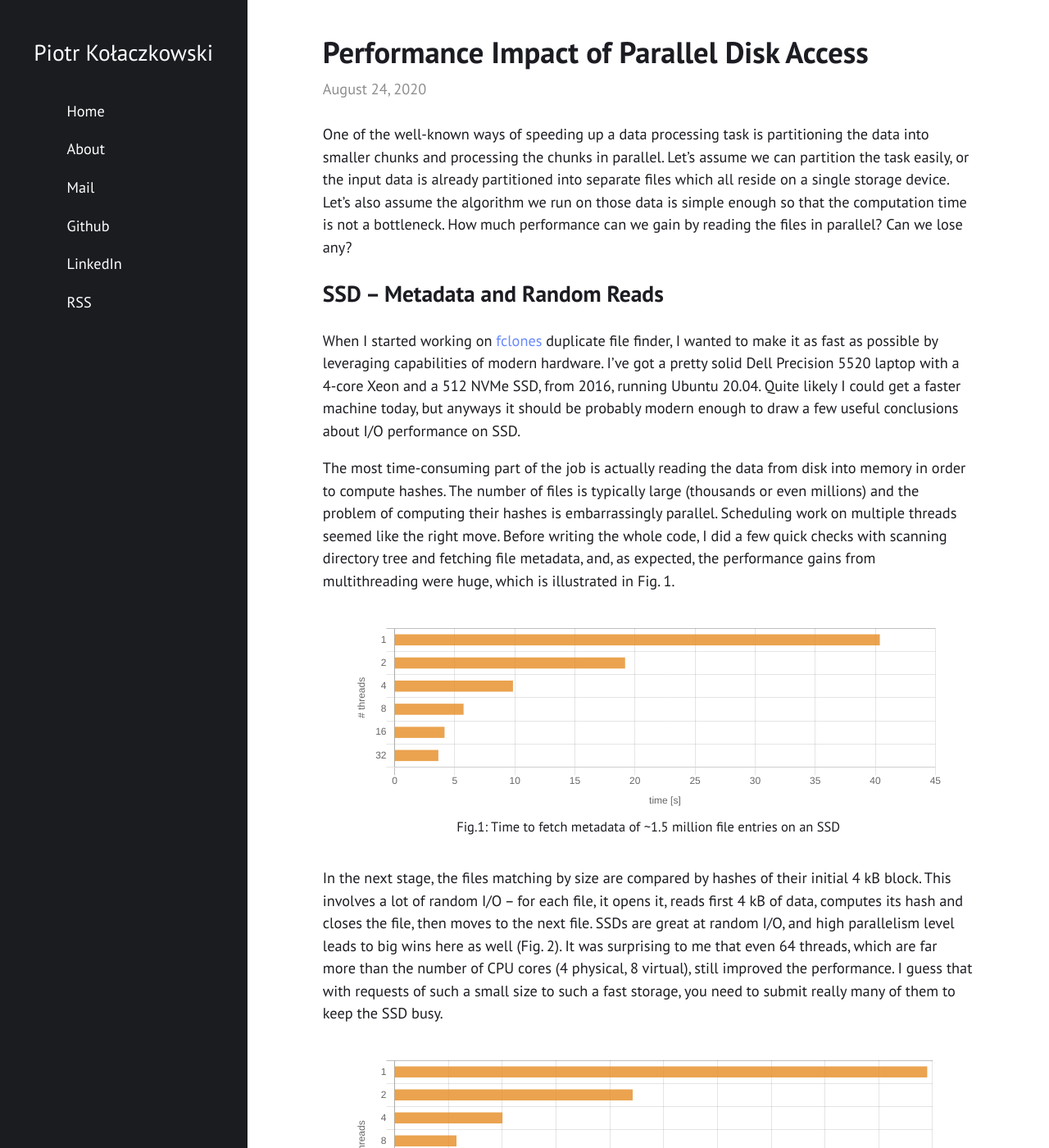
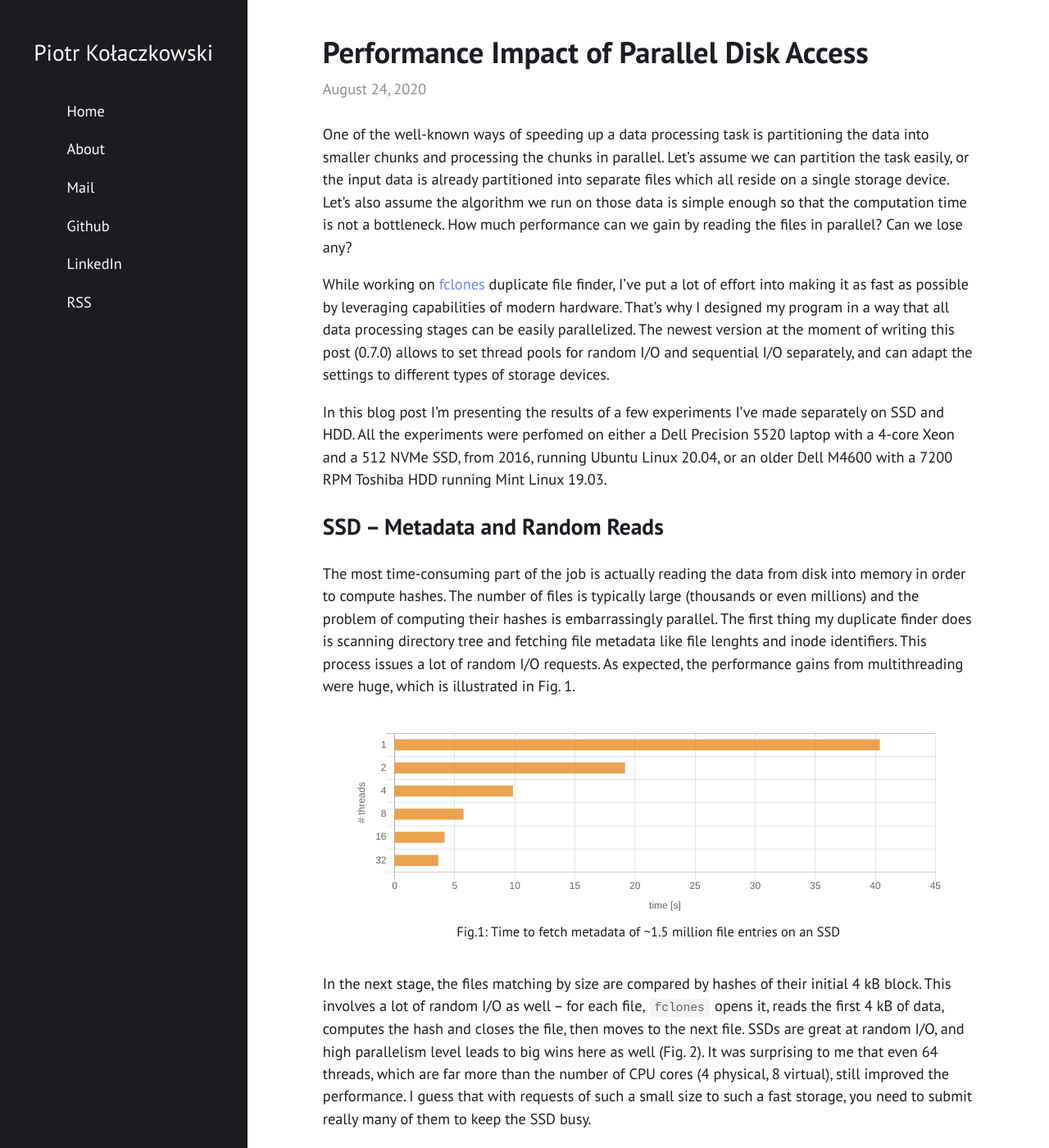
Before and after one commit to pkolaczk/pkolaczk.github.io, a Jekyll site: the page built from _posts/2020-08-24-disk-parallelism.md, in a window 1280 px wide and 1400 px high. Shown: the whole window at 82% size. Built offline with Jekyll 4.4.1, drawn with Linux system fonts in a browser that asks for light colours; nearby versions of some CDN libraries; library files that are not in the unit come from our copies; comment, search, counter and statistics services are not loaded.

Commit message:
Edited the introduction

```diff
--- a/_posts/2020-08-24-disk-parallelism.md
+++ b/_posts/2020-08-24-disk-parallelism.md
@@ -61,20 +61,23 @@ function makeBarChart(id, labels, data) {
 }
 </script>
 
+While working on [fclones](https://github.com/pkolaczk/fclones) duplicate file finder,
+I've put a lot of effort into making it as fast as possible by leveraging capabilities of modern hardware.
+That's why I designed my program in a way that all data processing stages can be easily parallelized.
+The newest version at the moment of writing this post (0.7.0) allows to set thread pools for random I/O
+and sequential I/O separately, and can adapt the settings to different types of storage devices.
+
+In this blog post I'm presenting the results of a few experiments I've made separately on SSD and HDD.
+All the experiments were perfomed on either a Dell Precision 5520 laptop with a 4-core Xeon and a 512 NVMe SSD, from 2016,
+running Ubuntu Linux 20.04, or an older Dell M4600 with a 7200 RPM Toshiba HDD running Mint Linux 19.03.
+
 # SSD – Metadata and Random Reads
-
-When I started working on [fclones](https://github.com/pkolaczk/fclones) duplicate file finder,
-I wanted to make it as fast as possible by leveraging capabilities of modern hardware.
-I've got a pretty solid Dell Precision 5520 laptop with a 4-core Xeon and a 512 NVMe SSD, from 2016,
-running Ubuntu 20.04.
-Quite likely I could get a faster machine today, but anyways it should be probably modern enough to draw
-a few useful conclusions about I/O performance on SSD.
-
 The most time-consuming part of the job is actually reading
 the data from disk into memory in order to compute hashes. The number of files is typically large (thousands or even millions)
-and the problem of computing their hashes is embarrassingly parallel. Scheduling work on multiple threads seemed like the right move.
-Before writing the whole code, I did a few quick checks with scanning directory tree and fetching file metadata, and, as expected, the performance
-gains from multithreading were huge, which is illustrated in Fig. 1.
+and the problem of computing their hashes is embarrassingly parallel.
+The first thing my duplicate finder does is scanning directory tree and fetching file metadata like file lenghts and inode identifiers.
+This process issues a lot of random I/O requests. As expected, the performance gains from multithreading were huge,
+which is illustrated in Fig.&nbsp;1.
 
 <div class="figure">
     <div style="height:12.5em"><canvas id="scanPerfSsd"></canvas></div>
@@ -86,9 +89,9 @@ gains from multithreading were huge, which is illustrated in Fig. 1.
     <span class="caption"> Fig.1: Time to fetch metadata of ~1.5 million file entries on an SSD</span>
 </div>
 
-In the next stage, the files matching by size are compared by hashes of their initial 4 kB block. This involves a lot of random I/O –
-for each file, it opens it, reads first 4 kB of data, computes its hash and closes the file, then moves to the next file.
-SSDs are great at random I/O, and high parallelism level leads to big wins here as well (Fig. 2). It was surprising to me
+In the next stage, the files matching by size are compared by hashes of their initial 4 kB block. This involves a lot of random I/O as well –
+for each file, `fclones` opens it, reads the first 4 kB of data, computes the hash and closes the file, then moves to the next file.
+SSDs are great at random I/O, and high parallelism level leads to big wins here as well (Fig.&nbsp;2). It was surprising to me
 that even 64 threads, which are far more than the number of CPU cores (4 physical, 8 virtual), still improved the performance.
 I guess that with requests of such a small size to such a fast storage, you need to submit really many of them to keep
 the SSD busy.
@@ -133,7 +136,7 @@ Feel free to drop any clues in the comments.
 
 How do I known the CPU is not the main bottleneck here then? The CPU load numbers given by `iostat` are pretty high, aren't they?
 I measured how much time it takes to do the task when all the data were cached, by running it again, without prior dropping caches.
-When all cached, the metadata scanning took 1.5 s and the partial hashing took 1.7 s. This is still
+When all cached, the metadata scanning took 1.5&nbsp;s and the partial hashing took 1.7&nbsp;s. This is still
 significantly faster than when physical reads were involved, so nope,
 I/O is still the major bottleneck, even with 64 threads.
 
```
